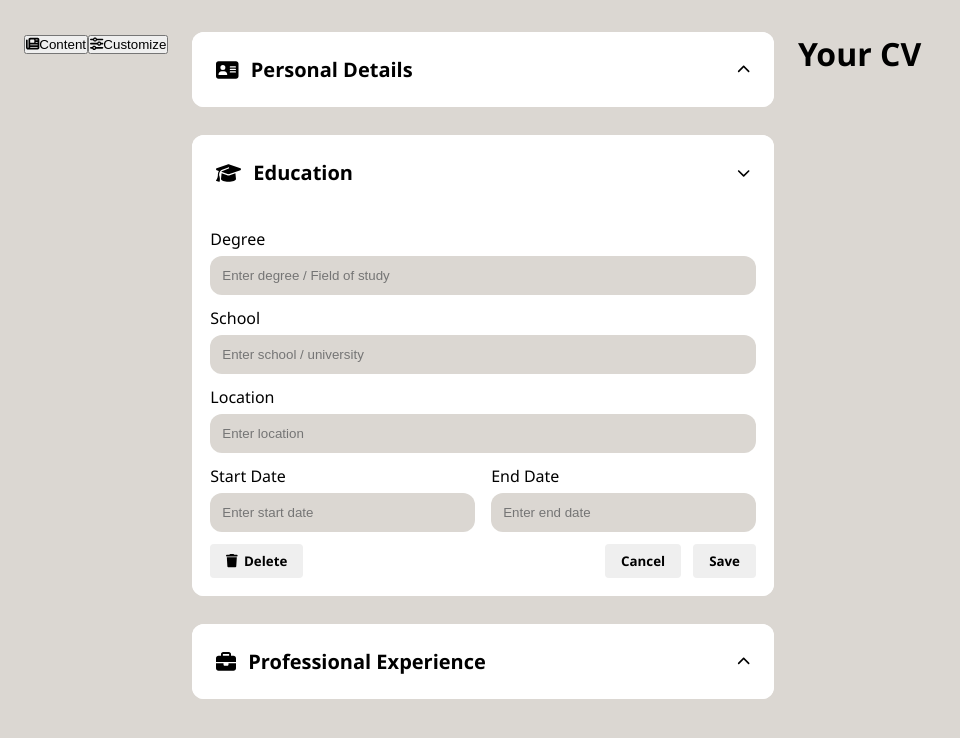
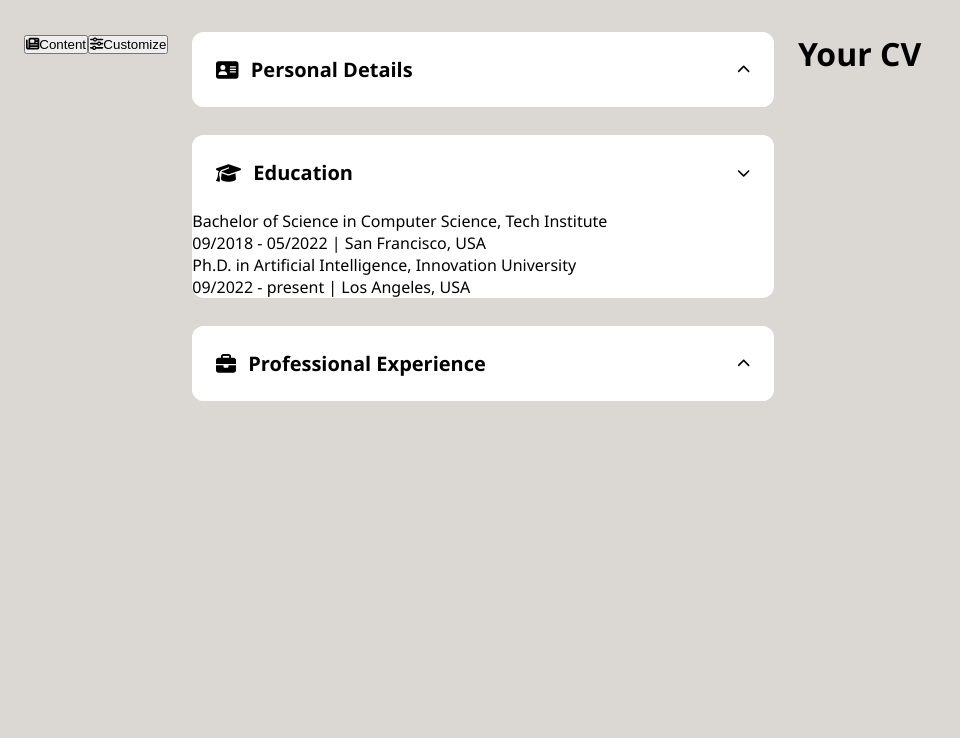
Before and after one commit to escapist-berlin/the-odin-project, a React (Vite) app in the folder cv-generator-app/: page / in a window 1280 px wide. Both pictures are taken after a click on the button "Education". Shown: the top 738 px of the page, without its empty margins (0-960 px from the left). Built offline with nearby package versions, Linux system fonts and the light colour scheme.

Commit message:
[WIP] SectionDisplay component

```diff
--- a/cv-generator-app/src/components/DisplayItems.jsx
+++ b/cv-generator-app/src/components/DisplayItems.jsx
@@ -1,5 +1,6 @@
 import { useState } from "react";
 import PersonalDetailsDisplay from "./../components/PersonalDetailsDisplay";
+import SectionDisplay from "./../components/SectionDisplay";
 import PersonalDetailsForm from "./../components/PersonalDetailsForm";
 import EducationForm from "./../components/EducationForm";
 import ExperienceForm from "./../components/ExperienceForm";
@@ -27,8 +28,26 @@ export default function DisplayItems({
           )}
         </>
       )}
-      {sectionName === "Education" && <EducationForm data={data} onChange={onChange} />}
-      {sectionName === "Professional Experience" && <ExperienceForm data={data} onChange={onChange} />}
+      {sectionName === "Education" && (
+        <>
+          {isCollapsed ? (
+            <SectionDisplay data={data} onEdit={handleEditClick} />
+          ) : (
+            <EducationForm data={data} onChange={onChange} />
+          )}
+        </>
+      )}
+      {sectionName === "Professional Experience" && (
+        <>
+          {isCollapsed ? (
+            <SectionDisplay data={data} onEdit={handleEditClick} />
+          ) : (
+            <ExperienceForm data={data} onChange={onChange} />
+          )}
+        </>
+      )}
+      {/* {sectionName === "Education" && <EducationForm data={data} onChange={onChange} />}
+      {sectionName === "Professional Experience" && <ExperienceForm data={data} onChange={onChange} />} */}
     </div>
   )
 }
--- /dev/null
+++ b/cv-generator-app/src/components/SectionDisplay.jsx
@@ -0,0 +1,21 @@
+import { FontAwesomeIcon } from '@fortawesome/react-fontawesome'
+import "../styles/DisplayItems.css";
+
+export default function SectionDisplay({
+  /* eslint-disable react/prop-types */
+  data,
+  onEdit,
+}) {
+  return (
+    <div className="section-display-container">
+      <div>
+        {data.map((item) => (
+          <div key={item.id}>
+            <p>{item.degree || item.positionTitle}, {item.schoolName || item.companyName}</p>
+            <p>{item.startDate} - {item.endDate} | {item.location}</p>
+          </div>
+        ))}
+      </div>
+    </div>
+  )
+}
--- a/cv-generator-app/src/styles/DisplayItems.css
+++ b/cv-generator-app/src/styles/DisplayItems.css
@@ -24,3 +24,8 @@
 .edit-button {
 
 }
+
+.section-display-container {
+  display: flex;
+  /* justify-content: space-between; */
+}
```
